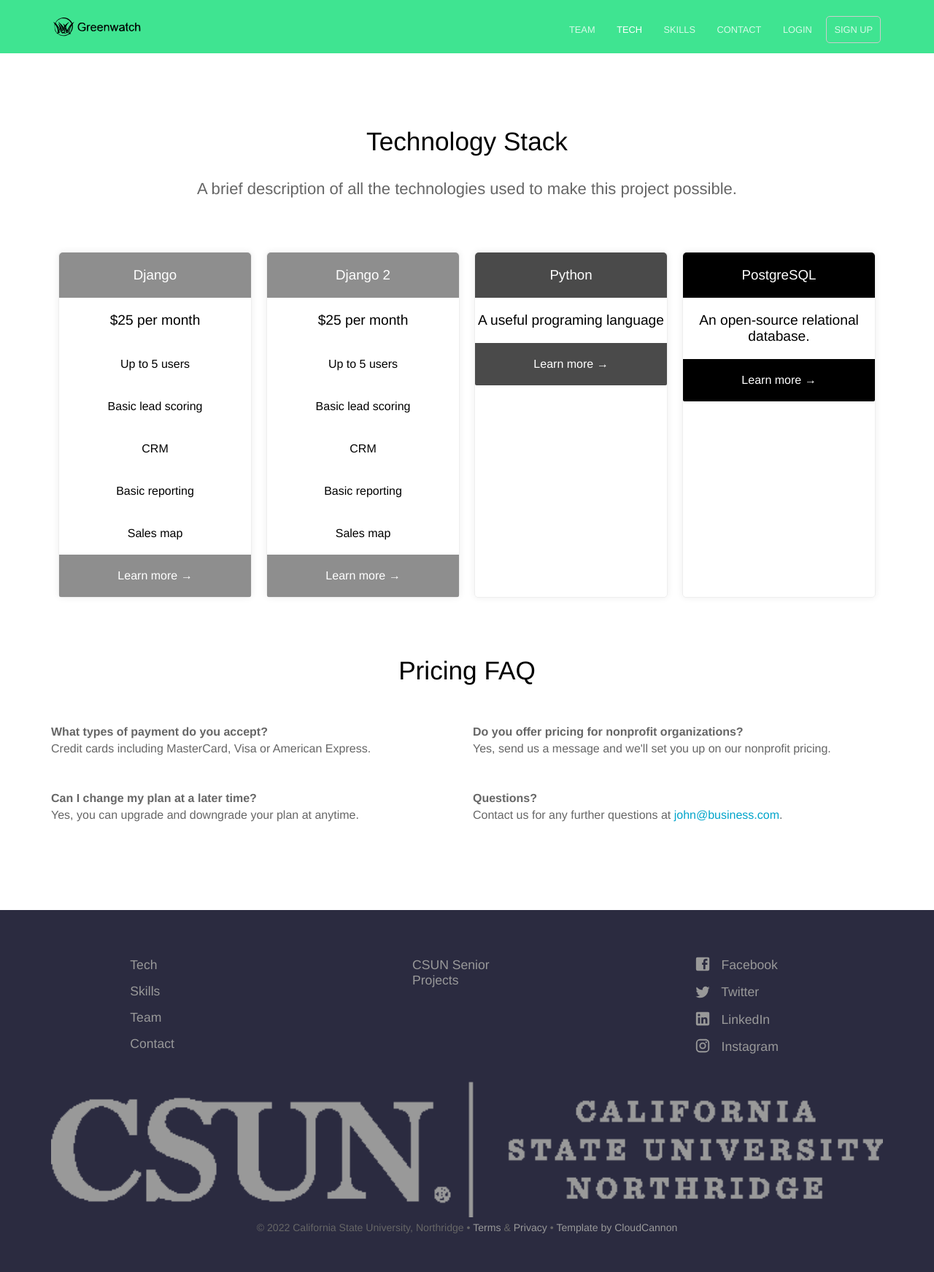
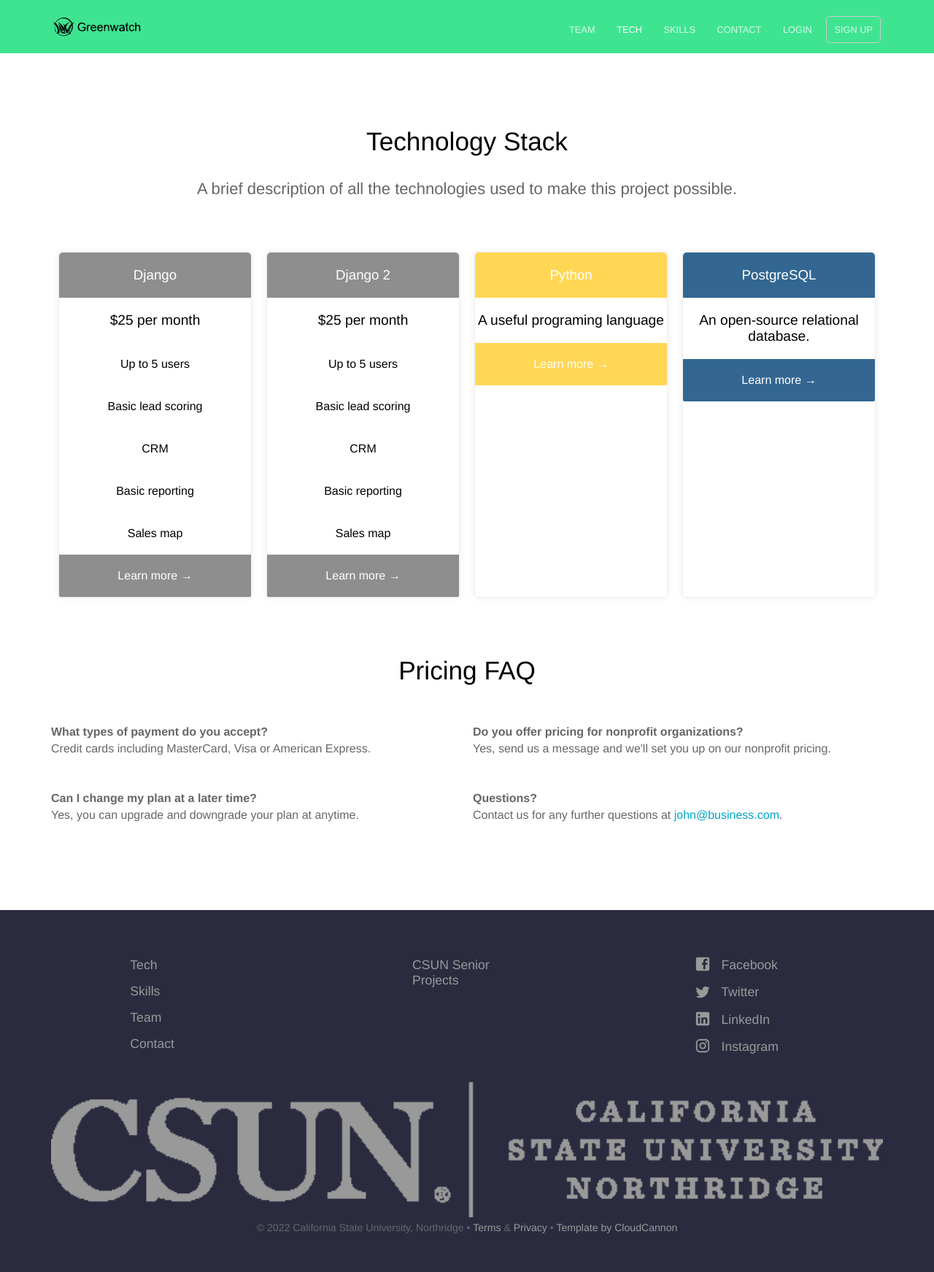
Before and after one commit to COMP490-Greenwatch-Org/greenwatch-team-website, a Jekyll site: the page built from pricing.html, in a window 1280 px wide. Shown: the whole page at 73% size. Built offline with Jekyll 4.4.1, drawn with Linux system fonts in a browser that asks for light colours.

Commit message:
Update pricing.html

```diff
--- a/pricing.html
+++ b/pricing.html
@@ -40,7 +40,7 @@
       link: https://www.djangoproject.com/
       text: Learn more
   - name: Python
-    color: "#4a4a4a"
+    color: "#ffd755"
     features:
       - text: A useful programing language
         highlight: true
@@ -48,7 +48,7 @@
       link: https://www.python.org/
       text: Learn more
   - name: PostgreSQL
-    color: "#000000"
+    color: "#336791"
     features:
       - text: An open-source relational database.
         highlight: true
```
